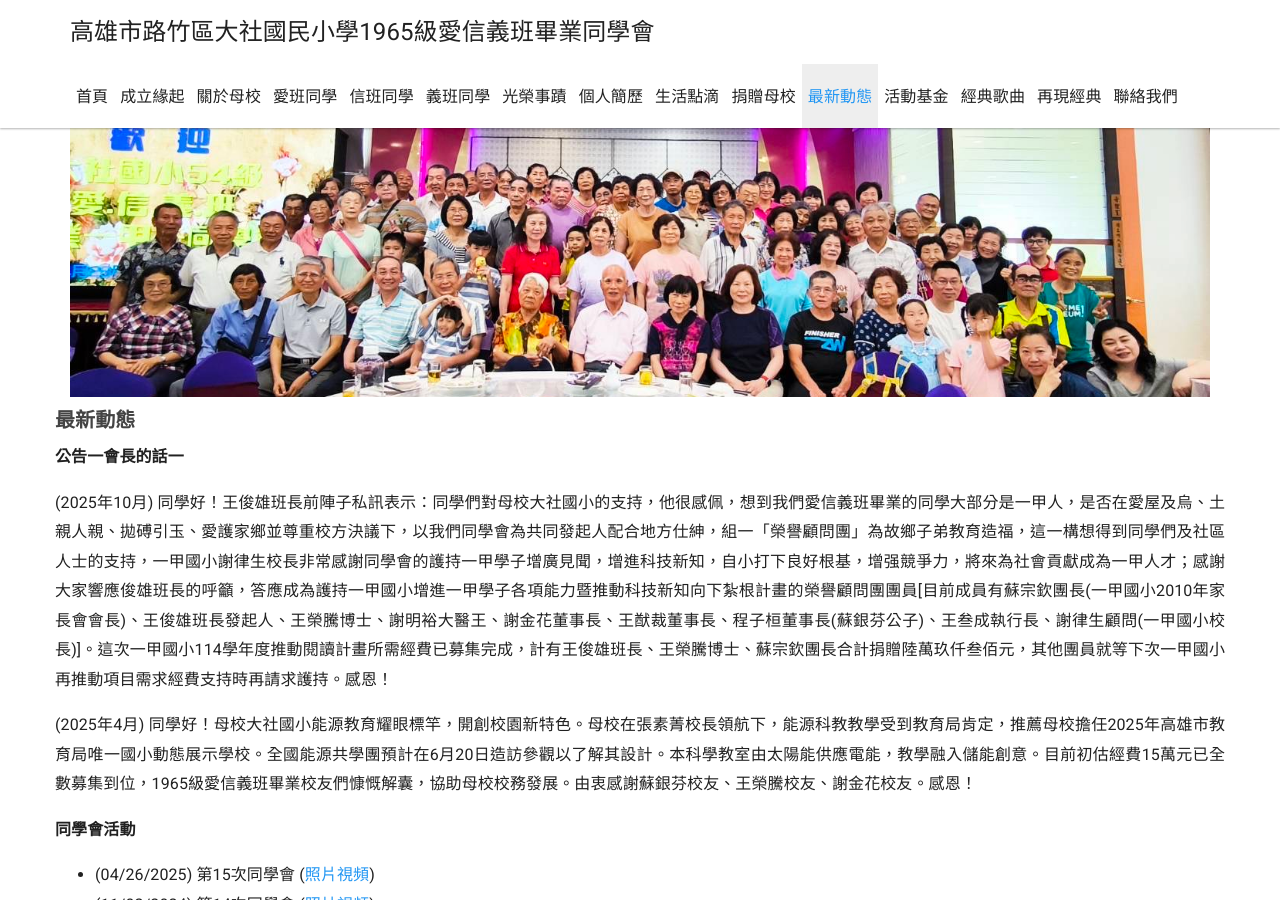
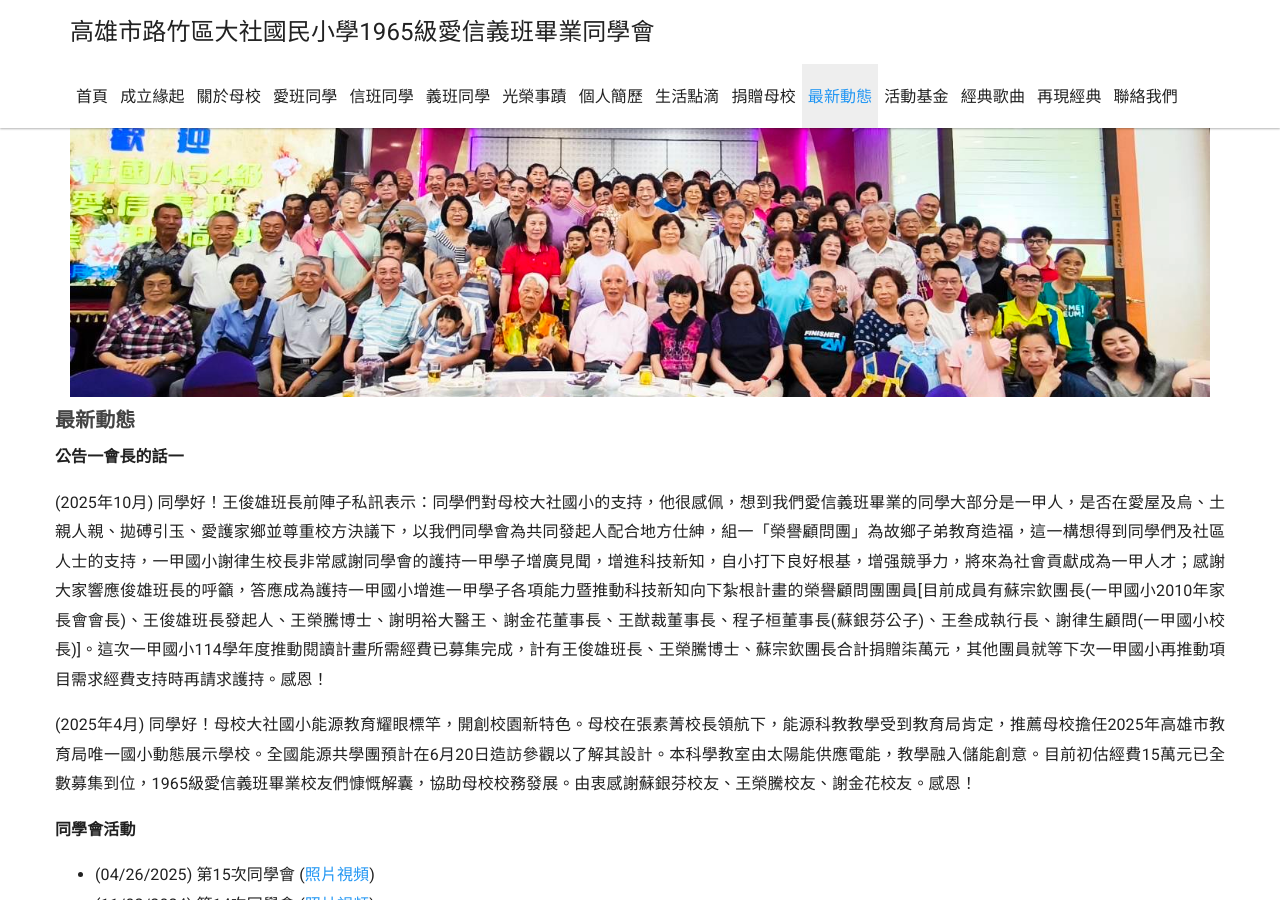
Before and after one commit to dashe1965/dashe1965.github.io, a Jekyll site: the page built from _docs/update/update.md, in a window 1280 px wide and 900 px high. Built offline with Jekyll 4.4.1, drawn with Linux system fonts in a browser that asks for light colours; nearby versions of some CDN libraries.

Commit message:
Update update.md

```diff
--- a/_docs/update/update.md
+++ b/_docs/update/update.md
@@ -6,7 +6,7 @@ sectionid: update
 
 **公告一會長的話一**
 
-(2025年10月) 同學好！王俊雄班長前陣子私訊表示：同學們對母校大社國小的支持，他很感佩，想到我們愛信義班畢業的同學大部分是一甲人，是否在愛屋及烏、土親人親、拋磗引玉、愛護家鄉並尊重校方決議下，以我們同學會為共同發起人配合地方仕紳，組一「榮譽顧問團」為故鄉子弟教育造福，這一構想得到同學們及社區人士的支持，一甲國小謝律生校長非常感謝同學會的護持一甲學子增廣見聞，增進科技新知，自小打下良好根基，增强競爭力，將來為社會貢獻成為一甲人才；感謝大家響應俊雄班長的呼籲，答應成為護持一甲國小增進一甲學子各項能力暨推動科技新知向下紮根計畫的榮譽顧問團團員[目前成員有蘇宗欽團長(一甲國小2010年家長會會長)、王俊雄班長發起人、王榮騰博士、謝明裕大醫王、謝金花董事長、王猷裁董事長、程子桓董事長(蘇銀芬公子)、王叁成執行長、謝律生顧問(一甲國小校長)]。這次一甲國小114學年度推動閱讀計畫所需經費已募集完成，計有王俊雄班長、王榮騰博士、蘇宗欽團長合計捐贈陸萬玖仟叁佰元，其他團員就等下次一甲國小再推動項目需求經費支持時再請求護持。感恩！
+(2025年10月) 同學好！王俊雄班長前陣子私訊表示：同學們對母校大社國小的支持，他很感佩，想到我們愛信義班畢業的同學大部分是一甲人，是否在愛屋及烏、土親人親、拋磗引玉、愛護家鄉並尊重校方決議下，以我們同學會為共同發起人配合地方仕紳，組一「榮譽顧問團」為故鄉子弟教育造福，這一構想得到同學們及社區人士的支持，一甲國小謝律生校長非常感謝同學會的護持一甲學子增廣見聞，增進科技新知，自小打下良好根基，增强競爭力，將來為社會貢獻成為一甲人才；感謝大家響應俊雄班長的呼籲，答應成為護持一甲國小增進一甲學子各項能力暨推動科技新知向下紮根計畫的榮譽顧問團團員[目前成員有蘇宗欽團長(一甲國小2010年家長會會長)、王俊雄班長發起人、王榮騰博士、謝明裕大醫王、謝金花董事長、王猷裁董事長、程子桓董事長(蘇銀芬公子)、王叁成執行長、謝律生顧問(一甲國小校長)]。這次一甲國小114學年度推動閱讀計畫所需經費已募集完成，計有王俊雄班長、王榮騰博士、蘇宗欽團長合計捐贈柒萬元，其他團員就等下次一甲國小再推動項目需求經費支持時再請求護持。感恩！
 
 (2025年4月) 同學好！母校大社國小能源教育耀眼標竿，開創校園新特色。母校在張素菁校長領航下，能源科教教學受到教育局肯定，推薦母校擔任2025年高雄市教育局唯一國小動態展示學校。全國能源共學團預計在6月20日造訪參觀以了解其設計。本科學教室由太陽能供應電能，教學融入儲能創意。目前初估經費15萬元已全數募集到位，1965級愛信義班畢業校友們慷慨解囊，協助母校校務發展。由衷感謝蘇銀芬校友、王榮騰校友、謝金花校友。感恩！
 
```
